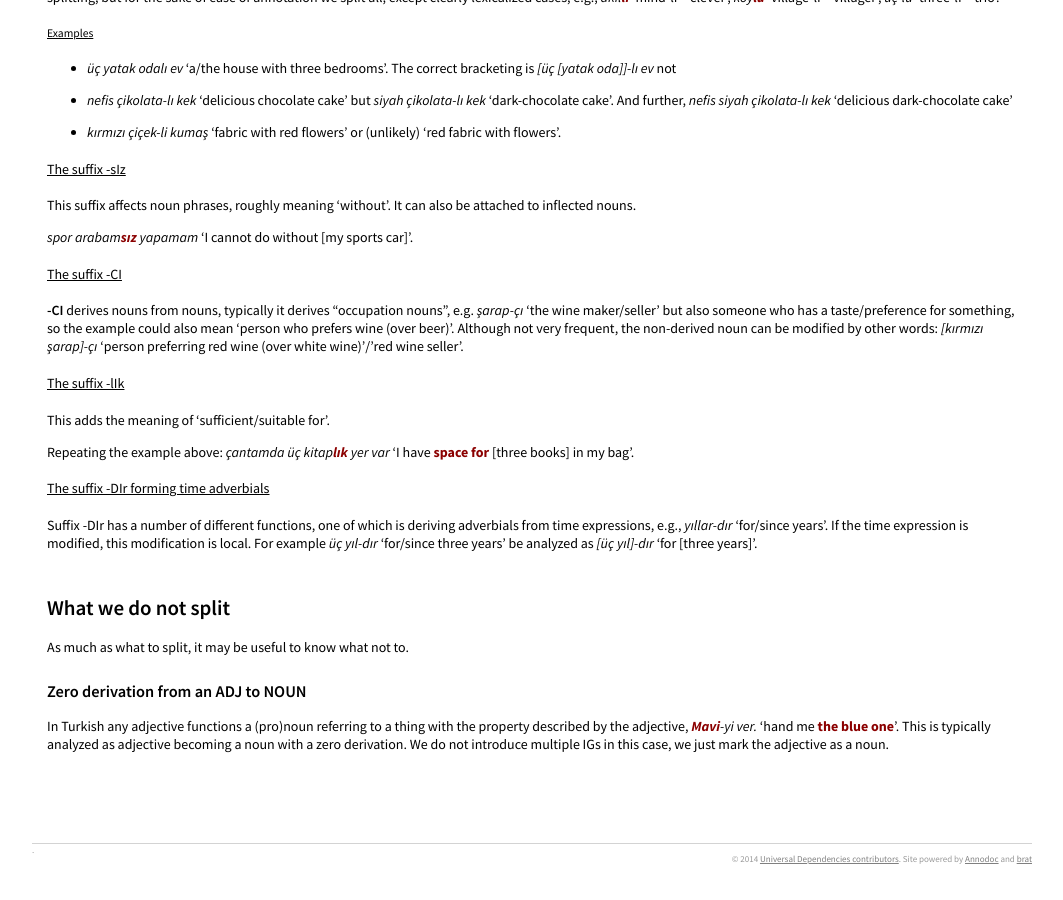
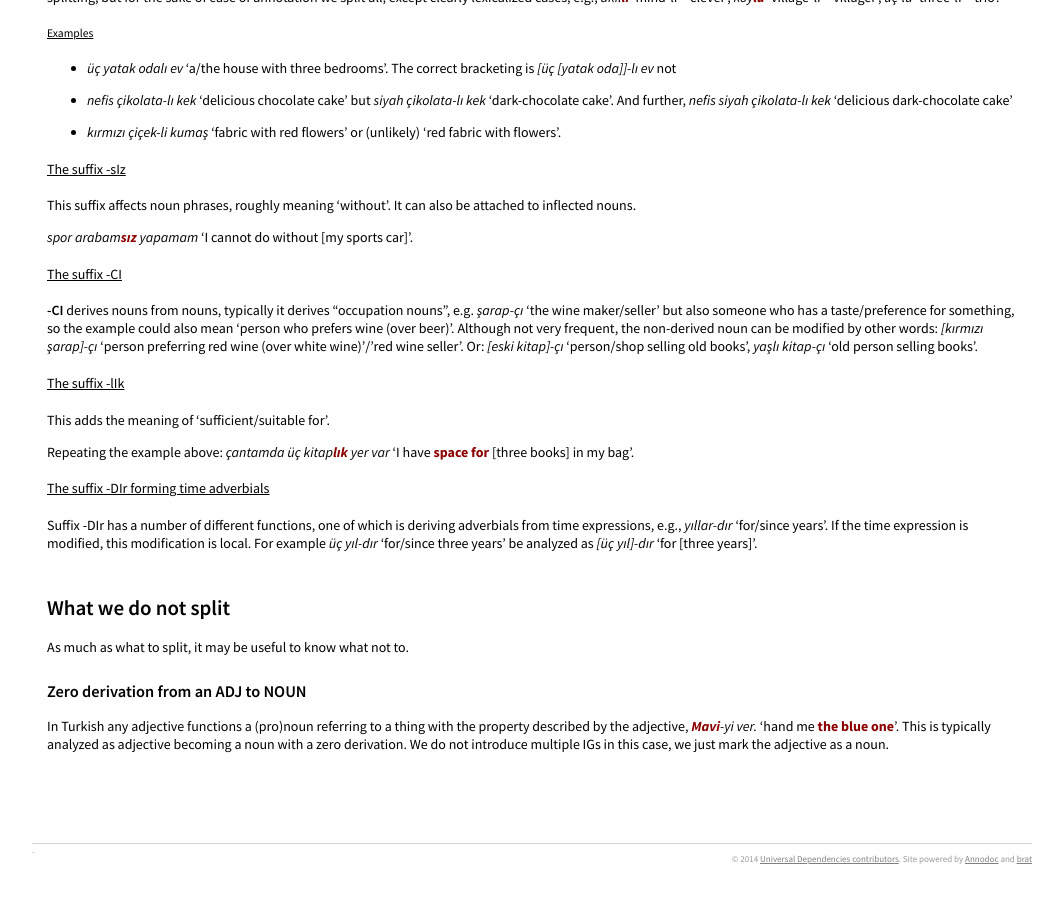
Before and after one commit to coltekin/ud-docs-tr, a Jekyll site: the page built from _tr-overview/tokenization.md, in a window 1280 px wide and 900 px high, scrolled down 3187 px. Shown: the whole window, without its empty margins (108-1171 px from the left). Built offline with Jekyll 4.4.1, drawn with Linux system fonts in a browser that asks for light colours.

Commit message:
additional example on -CI

```diff
--- a/_tr-overview/tokenization.md
+++ b/_tr-overview/tokenization.md
@@ -249,7 +249,8 @@ also be attached to inflected nouns.
 for something, so the example could also mean 'person who prefers wine (over
 beer)'. Although not very frequent, the non-derived noun can be modified by
 other words: *[kırmızı şarap]-çı* 'person preferring red wine (over white
-wine)'/'red wine seller'.
+wine)'/'red wine seller'. Or: *[eski kitap]-çı* 'person/shop selling
+old books', *yaşlı kitap-çı* 'old person selling books'.
 
 #### The suffix -lIk
 
```
